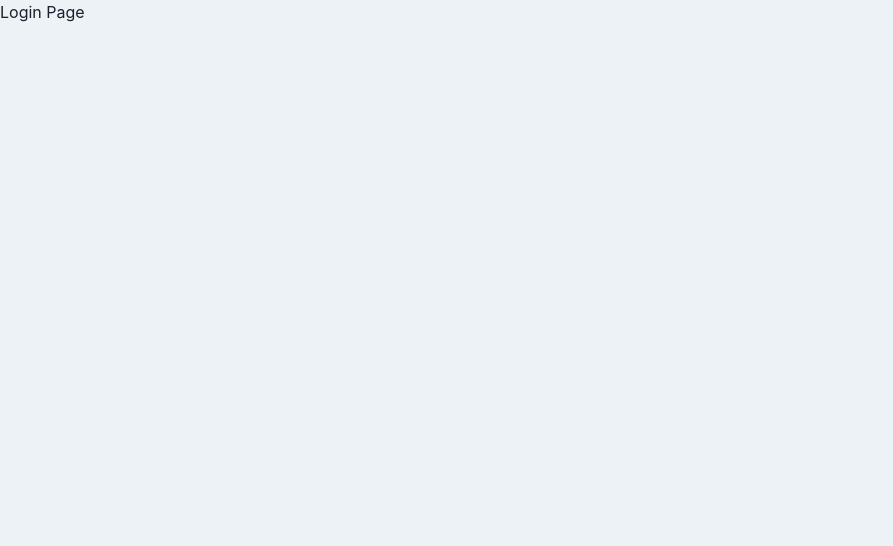
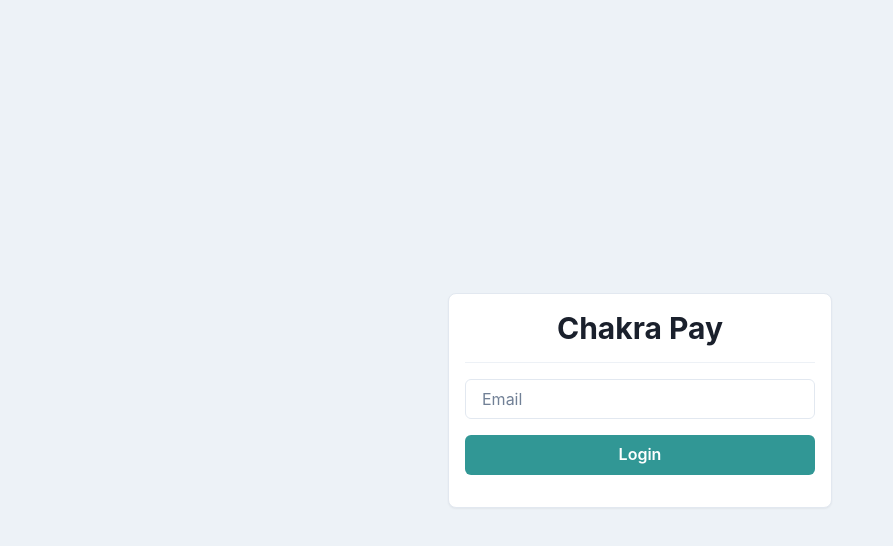
Before and after one commit to yhakamay/chakra-pay, a React (Create React App) app: page /login in a window 1280 px wide. Shown: the top 546 px of the page, without its empty margins (0-893 px from the left). Built offline with nearby package versions, Linux system fonts and the light colour scheme.

Commit message:
Rename the project to Chakra Pay

```diff
--- a/package.json
+++ b/package.json
@@ -1,5 +1,5 @@
 {
-  "name": "yhakamay-dev",
+  "name": "chakra-pay",
   "version": "0.1.0",
   "private": true,
   "dependencies": {
--- /dev/null
+++ b/src/components/atoms/ChakraPayCard.tsx
@@ -0,0 +1,18 @@
+import { Box } from '@chakra-ui/react';
+import { FC, memo } from 'react';
+
+type ChakraPayCardProps = {
+  children: React.ReactNode;
+};
+
+const ChakraPayCard: FC<ChakraPayCardProps> = memo((props) => {
+  const { children } = props;
+
+  return (
+    <Box bg="white" maxW="sm" p={4} borderWidth="1px" borderRadius="lg" shadow="sm" overflow="hidden">
+      {children}
+    </Box>
+  );
+});
+
+export default ChakraPayCard;
--- a/src/components/atoms/MenuIconButton.tsx
+++ b/src/components/atoms/ChakraPayIconButton.tsx
@@ -6,7 +6,7 @@ type Props = {
   onClick: () => void;
 };
 
-const MenuIconButton: FC<Props> = memo((props) => {
+const ChakraPayIconButton: FC<Props> = memo((props) => {
   const { onClick } = props;
 
   return (
@@ -21,4 +21,4 @@ const MenuIconButton: FC<Props> = memo((props) => {
   );
 });
 
-export default MenuIconButton;
+export default ChakraPayIconButton;
--- a/src/components/atoms/Logo.tsx
+++ b/src/components/atoms/ChakraPayLogo.tsx
@@ -6,7 +6,7 @@ type Props = {
   children: React.ReactNode;
 };
 
-const Logo: FC<Props> = memo((props) => {
+const ChakraPayLogo: FC<Props> = memo((props) => {
   const { onClick, children } = props;
 
   return (
@@ -18,4 +18,4 @@ const Logo: FC<Props> = memo((props) => {
   );
 });
 
-export default Logo;
+export default ChakraPayLogo;
--- a/src/components/molecules/MenuDrawer.tsx
+++ b/src/components/molecules/ChakraPayDrawer.tsx
@@ -11,7 +11,7 @@ type Props = {
   onClickSettings: () => void;
 };
 
-const MenuDrawer: FC<Props> = memo((props) => {
+const ChakraPayDrawer: FC<Props> = memo((props) => {
   const {
     isOpen, onClose, onClickUsers, onClickSettings,
   } = props;
@@ -30,4 +30,4 @@ const MenuDrawer: FC<Props> = memo((props) => {
   );
 });
 
-export default MenuDrawer;
+export default ChakraPayDrawer;
--- a/src/components/organisms/Header.tsx
+++ b/src/components/organisms/Header.tsx
@@ -1,9 +1,9 @@
 import { useDisclosure, Flex, Button } from '@chakra-ui/react';
 import { FC, memo } from 'react';
 import { useNavigate } from 'react-router-dom';
-import MenuIconButton from '../atoms/MenuIconButton';
-import Logo from '../atoms/Logo';
-import MenuDrawer from '../molecules/MenuDrawer';
+import ChakraPayIconButton from '../atoms/ChakraPayIconButton';
+import ChakraPayLogo from '../atoms/ChakraPayLogo';
+import ChakraPayDrawer from '../molecules/ChakraPayDrawer';
 
 const Header: FC = memo(() => {
   const { isOpen, onOpen, onClose } = useDisclosure();
@@ -15,7 +15,7 @@ const Header: FC = memo(() => {
   return (
     <>
       <Flex as="nav" align="center" justify="space-between" padding={{ base: 3, md: 5 }}>
-        <Logo onClick={onClickHome}>yhakamay-dev</Logo>
+        <ChakraPayLogo onClick={onClickHome}>Chakra Pay</ChakraPayLogo>
         <Flex
           align="center"
           fontSize="sm"
@@ -24,9 +24,9 @@ const Header: FC = memo(() => {
           <Button variant="ghost" onClick={onClickUsers}>Users</Button>
           <Button variant="ghost" onClick={onClickSettings}>Settings</Button>
         </Flex>
-        <MenuIconButton onClick={onOpen} />
+        <ChakraPayIconButton onClick={onOpen} />
       </Flex>
-      <MenuDrawer
+      <ChakraPayDrawer
         isOpen={isOpen}
         onClose={onClose}
         onClickUsers={onClickUsers}
--- a/src/components/pages/LoginPage.tsx
+++ b/src/components/pages/LoginPage.tsx
@@ -1,5 +1,18 @@
+import {
+  Button, Divider, Flex, Heading, Input,
+} from '@chakra-ui/react';
 import { FC, memo } from 'react';
+import ChakraPayCard from '../atoms/ChakraPayCard';
 
-const LoginPage: FC = memo(() => <h1>Login Page</h1>);
+const LoginPage: FC = memo(() => (
+  <Flex align="center" justify="center" height="100vh">
+    <ChakraPayCard>
+      <Heading as="h1" size="lg" textAlign="center">Chakra Pay</Heading>
+      <Divider my={4} />
+      <Input placeholder="Email" />
+      <Button w="100%" colorScheme="teal" variant="solid" my={4}>Login</Button>
+    </ChakraPayCard>
+  </Flex>
+));
 
 export default LoginPage;
```
Also changed, not shown: src/components/atoms/PrimaryButton.tsx (deleted, +0 -15 lines), 1 other file (tests, documents, lock files or other folders).
